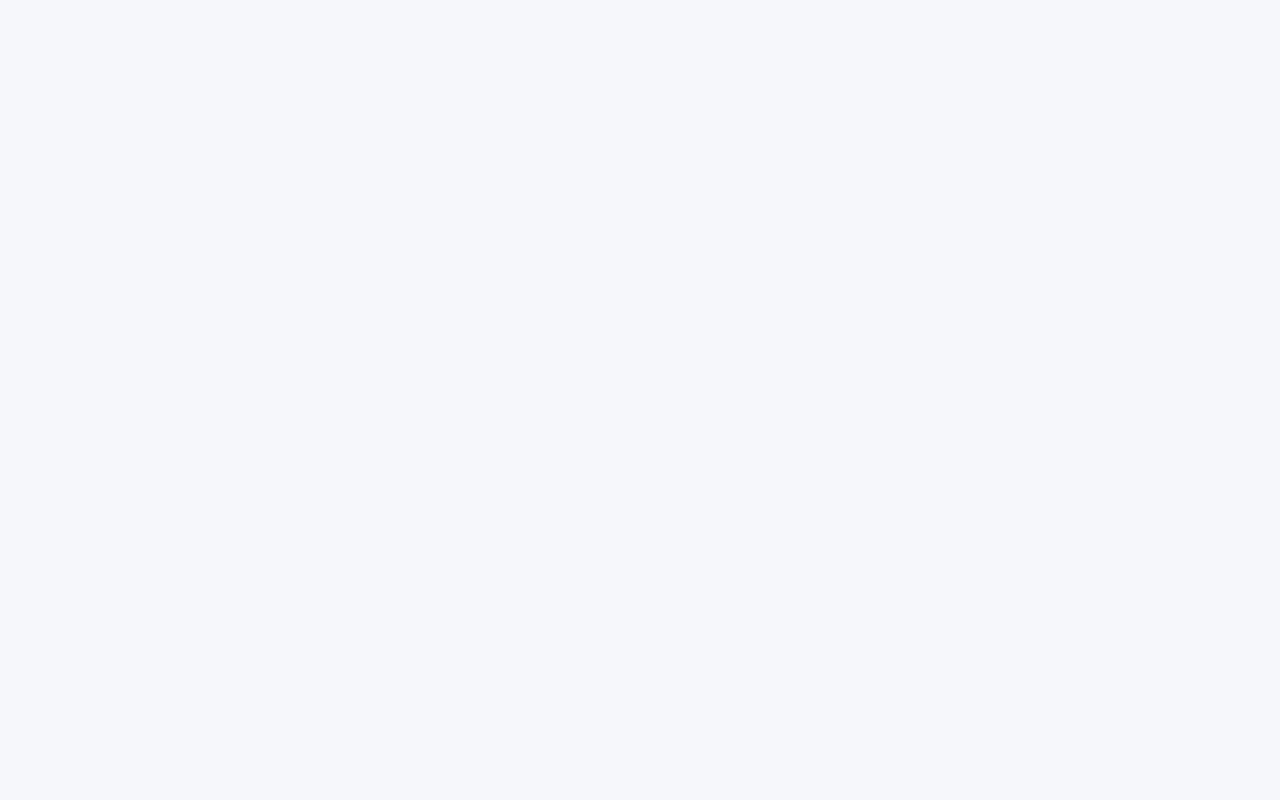
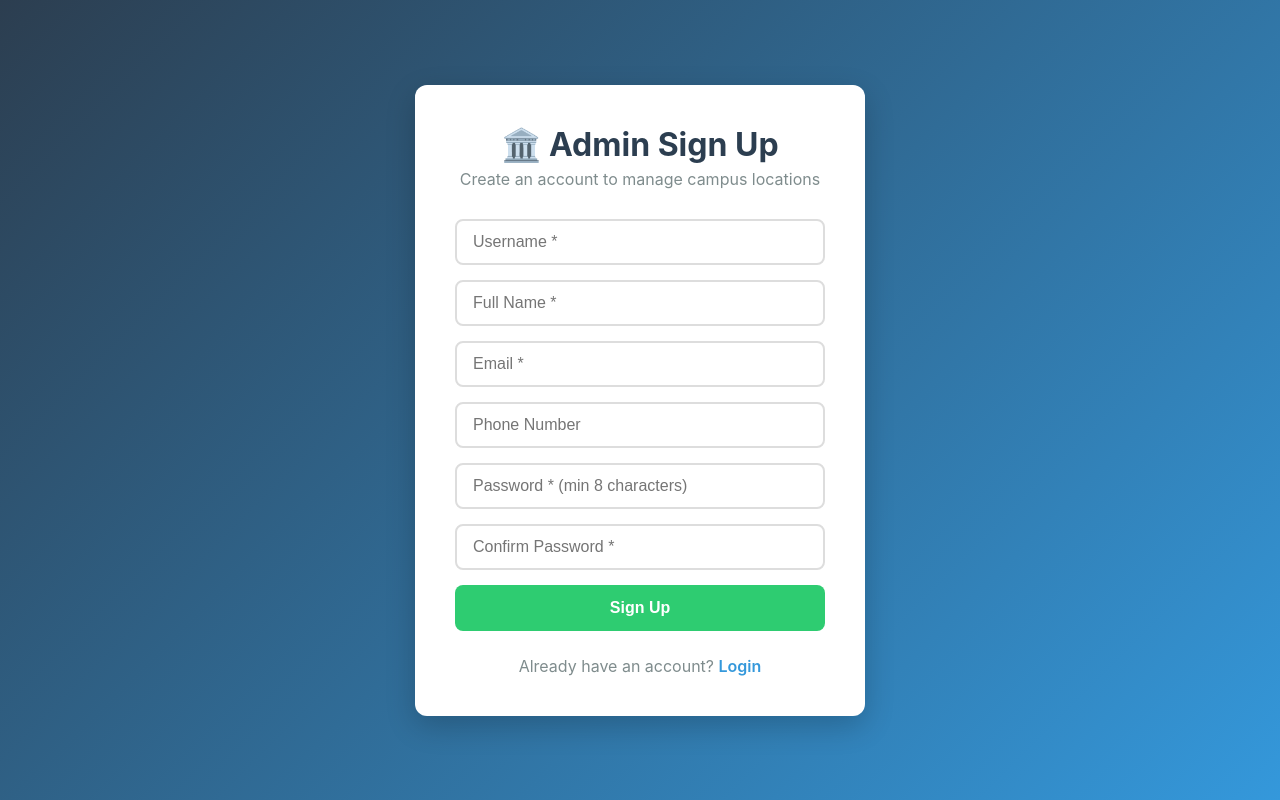
Before and after one commit to alok009-debug/cam_nav_frontend, a React (Vite) app: page /admin/signup in a window 1280 px wide. Before the commit this address had no page. Built offline with nearby package versions, Linux system fonts and the light colour scheme.

Commit message:
added admin's signup page

```diff
--- a/src/App.jsx
+++ b/src/App.jsx
@@ -2,6 +2,7 @@ import { BrowserRouter, Routes, Route } from 'react-router-dom';
 import Home from './pages/Home';
 import AdminLogin from './pages/AdminLogin';
 import AdminDashboard from './pages/AdminDashboard';
+import SignUp from './pages/AdminSignUp';
 import './App.css';
 
 function App() {
@@ -11,6 +12,7 @@ function App() {
         <Route path="/" element={<Home />} />
         <Route path="/admin/login" element={<AdminLogin />} />
         <Route path="/admin/dashboard" element={<AdminDashboard />} />
+        <Route path='/admin/signup' element={<SignUp/>}/>
       </Routes>
     </BrowserRouter>
   );
--- a/src/api/config.js
+++ b/src/api/config.js
@@ -1,4 +1,4 @@
-const API_BASE_URL = 'https://campus-nav-backend-nbc1.onrender.com/api'
-// const API_BASE_URL = import.meta.env.VITE_API_URL || 'http://localhost:3000/api';
+// const API_BASE_URL = 'https://campus-nav-backend-nbc1.onrender.com/api'
+const API_BASE_URL = import.meta.env.VITE_API_URL || 'http://localhost:3000/api';
 
 export default API_BASE_URL;
--- a/src/pages/Admin.css
+++ b/src/pages/Admin.css
@@ -67,6 +67,102 @@
 .admin-login-card button:disabled {
   background: #bdc3c7;
   cursor: not-allowed;
+}
+
+/* Admin SignUp */
+.admin-signup-container {
+    min-height: 100vh;
+    display: flex;
+    align-items: center;
+    justify-content: center;
+    background: linear-gradient(135deg, #2c3e50, #3498db);
+    padding: 20px;
+}
+
+.admin-signup-card {
+    background: white;
+    padding: 40px;
+    border-radius: 12px;
+    box-shadow: 0 10px 30px rgba(0,0,0,0.2);
+    width: 100%;
+    max-width: 450px;
+}
+
+.admin-signup-card h1 {
+    text-align: center;
+    color: #2c3e50;
+    margin-bottom: 5px;
+}
+
+.admin-signup-card p {
+    text-align: center;
+    color: #7f8c8d;
+    margin-bottom: 30px;
+}
+
+.admin-signup-card form {
+    display: flex;
+    flex-direction: column;
+    gap: 15px;
+}
+
+.admin-signup-card input {
+    padding: 12px 16px;
+    border: 2px solid #ddd;
+    border-radius: 8px;
+    font-size: 16px;
+    transition: border-color 0.3s;
+}
+
+.admin-signup-card input:focus {
+    outline: none;
+    border-color: #3498db;
+}
+
+.admin-signup-card button[type="submit"] {
+    padding: 14px;
+    background: #2ecc71;
+    color: white;
+    border: none;
+    border-radius: 8px;
+    font-size: 16px;
+    font-weight: bold;
+    cursor: pointer;
+    transition: background 0.3s;
+}
+
+.admin-signup-card button[type="submit"]:hover:not(:disabled) {
+    background: #27ae60;
+}
+
+.admin-signup-card button[type="submit"]:disabled {
+    background: #bdc3c7;
+    cursor: not-allowed;
+}
+
+.login-link {
+    text-align: center;
+    margin-top: 10px;
+    color: #7f8c8d;
+}
+
+.login-link a {
+    color: #3498db;
+    text-decoration: none;
+    font-weight: 600;
+}
+
+.login-link a:hover {
+    text-decoration: underline;
+}
+
+.success {
+    background: #e8f8f5;
+    color: #1abc9c;
+    padding: 12px;
+    border-radius: 8px;
+    border-left: 4px solid #1abc9c;
+    text-align: center;
 }
 
 /* Admin Dashboard */
--- /dev/null
+++ b/src/pages/AdminSignUp.jsx
@@ -0,0 +1,168 @@
+import { useState } from "react";
+import { useNavigate, Link } from "react-router-dom";
+import api from "../api/axios";
+import './Admin.css';
+
+const SignUp = () => {
+    const navigate = useNavigate();
+    const [formData, setFormData] = useState({
+        username: '',
+        fullname: '',
+        email: '',
+        phone: '',
+        password: '',
+        confirmPassword: '',
+    });
+    const [error, setError] = useState('');
+    const [success, setSuccess] = useState('');
+    const [loading, setLoading] = useState(false);
+
+    const handleChange = (e) => {
+        const { name, value } = e.target;
+        setFormData(prev => ({
+            ...prev,
+            [name]: value
+        }));
+    };
+
+    const handleSignup = async (e) => {
+        e.preventDefault();
+        setLoading(true);
+        setError('');
+        setSuccess('');
+
+        const { username, fullname, email, phone, password, confirmPassword } = formData;
+
+        // Validation
+        if (!username || !email || !password) {
+            setError('Username, email, and password are required');
+            setLoading(false);
+            return;
+        }
+
+        if (password.length < 8) {
+            setError('Password should be at least 8 characters');
+            setLoading(false);
+            return;
+        }
+
+        if (password !== confirmPassword) {
+            setError('Password and confirm password do not match');
+            setLoading(false);
+            return;
+        }
+
+        try {
+            const response = await api.post("/admin/signup", {
+                username,
+                full_name: fullname || username,
+                email,
+                phone: phone || null,
+                password
+            });
+
+            console.log('✅ Signup successful:', response.data);
+            setSuccess('Account created successfully! Redirecting to login...');
+
+            // Clear form
+            setFormData({
+                username: '',
+                fullname: '',
+                email: '',
+                phone: '',
+                password: '',
+                confirmPassword: '',
+            });
+
+            // Redirect to login after 2 seconds
+            setTimeout(() => {
+                navigate('/admin/login');
+            }, 2000);
+
+        } catch (error) {
+            console.error('❌ Signup error:', error);
+
+            if (error.response?.status === 409) {
+                setError('Username or email already exists. Please try different ones.');
+            } else if (error.response?.status === 400) {
+                setError(error.response.data.error || 'Please check your input');
+            } else {
+                setError('Signup failed. Please try again later.');
+            }
+        } finally {
+            setLoading(false);
+        }
+    };
+
+    return (
+        <div className="admin-signup-container">
+            <div className="admin-signup-card">
+                <h1>🏛️ Admin Sign Up</h1>
+                <p>Create an account to manage campus locations</p>
+
+                <form onSubmit={handleSignup}>
+                    <input
+                        type="text"
+                        name="username"
+                        placeholder="Username *"
+                        value={formData.username}
+                        onChange={handleChange}
+                        required
+                    />
+                    <input
+                        type="text"
+                        name="fullname"
+                        placeholder="Full Name *"
+                        value={formData.fullname}
+                        onChange={handleChange}
+                        required
+                    />
+                    <input
+                        type="email"
+                        name="email"
+                        placeholder="Email *"
+                        value={formData.email}
+                        onChange={handleChange}
+                        required
+                    />
+                    <input
+                        type="tel"
+                        name="phone"
+                        placeholder="Phone Number"
+                        value={formData.phone}
+                        onChange={handleChange}
+                    />
+                    <input
+                        type="password"
+                        name="password"
+                        placeholder="Password * (min 8 characters)"
+                        value={formData.password}
+                        onChange={handleChange}
+                        required
+                    />
+                    <input
+                        type="password"
+                        name="confirmPassword"
+                        placeholder="Confirm Password *"
+                        value={formData.confirmPassword}
+                        onChange={handleChange}
+                        required
+                    />
+
+                    {error && <div className="error">{error}</div>}
+                    {success && <div className="success">{success}</div>}
+
+                    <button type="submit" disabled={loading}>
+                        {loading ? 'Creating account...' : 'Sign Up'}
+                    </button>
+
+                    <div className="login-link">
+                        Already have an account? <Link to="/admin/login">Login</Link>
+                    </div>
+                </form>
+            </div>
+        </div>
+    );
+};
+
+export default SignUp;
--- a/vite.config.js
+++ b/vite.config.js
@@ -5,10 +5,7 @@ import fs from 'fs';
 export default defineConfig({
   plugins: [react()],
   server: {
-    // https: {
-    //   key: fs.readFileSync('./key.pem'),
-    //   cert: fs.readFileSync('./cert.pem')
-    // },
+
     host: '0.0.0.0',
     port: 5173,
   },
```
Also changed, not shown: 2 other files (tests, documents, lock files or other folders).
